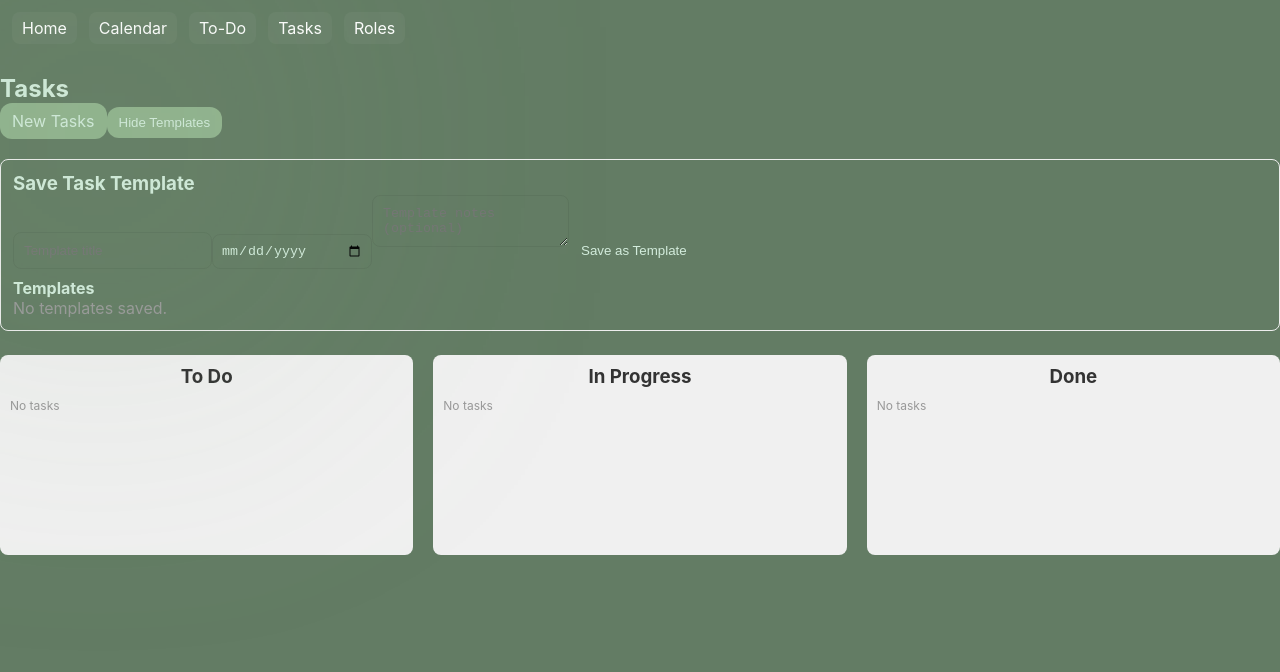
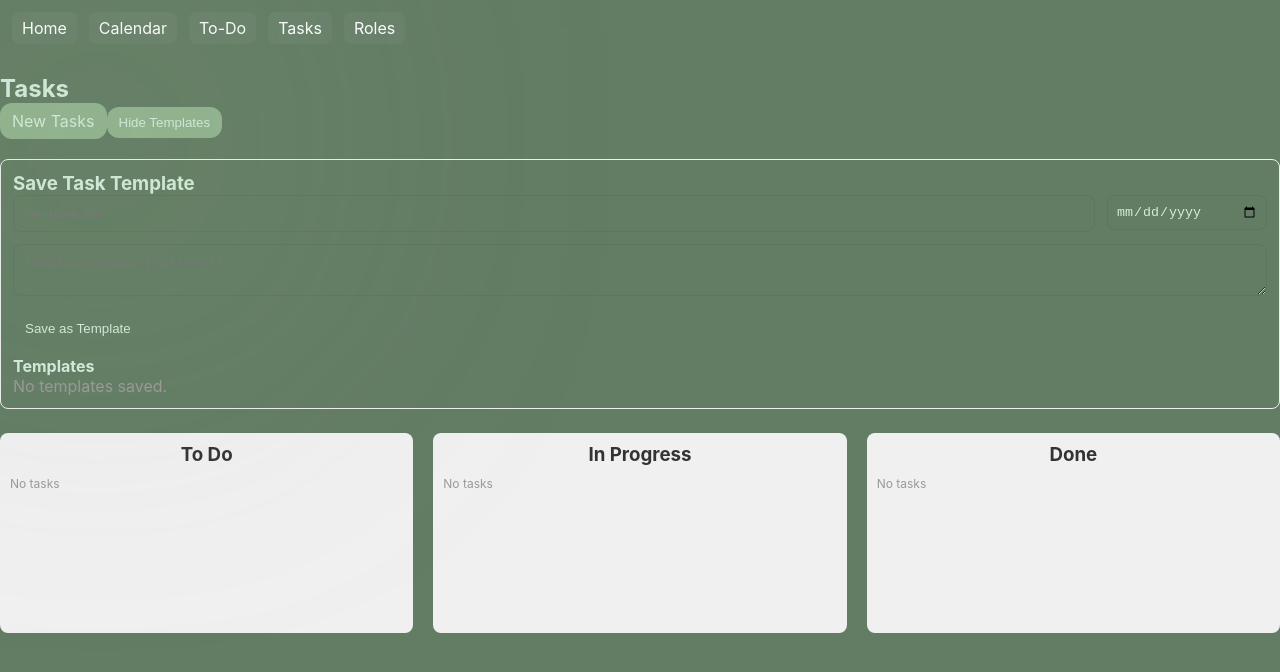
Before and after one commit to Camille-M1/create-react-app, a React (Create React App) app: page /tasks in a window 1280 px wide. Both pictures are taken after a click on the button "Templates". Shown: the top 672 px of the page. Built offline with nearby package versions, Linux system fonts and the light colour scheme.

Commit message:
Fix template

```diff
--- a/src/pages/TasksPage.js
+++ b/src/pages/TasksPage.js
@@ -87,29 +87,32 @@ const TasksPage = ({ tasks, onStatusChange, onDeleteTask }) => {
 
       {showTemplates && (
         <div className="template-section" style={{ marginBottom: 24, padding: 12, border: '1px solid #eee', borderRadius: 8 }}>
+
           <h3>Save Task Template</h3>
+          <div style={{ display: 'flex', gap: 12, alignItems: 'flex-start', marginBottom: 8, flexWrap: 'wrap' }}>
             <input
               className="task-input"
               placeholder="Template title"
               value={templateTitle}
               onChange={e => setTemplateTitle(e.target.value)}
-            style={{ marginBottom: 8 }}
+              style={{ minWidth: 180 }}
             />
             <input
               type="date"
               className="task-date"
               value={templateDueDate}
               onChange={e => setTemplateDueDate(e.target.value)}
-            style={{ marginBottom: 8 }}
+              style={{ minWidth: 140 }}
             />
             <textarea
               className="task-notes"
               placeholder="Template notes (optional)"
               value={templateNotes}
               onChange={e => setTemplateNotes(e.target.value)}
-            style={{ marginBottom: 8 }}
+              style={{ minWidth: 220, resize: 'vertical' }}
             />
-          <button className="btn-secondary" onClick={saveTemplate} style={{ marginBottom: 12 }}>Save as Template</button>
+            <button className="btn-secondary" onClick={saveTemplate} style={{ alignSelf: 'flex-end', height: 40 }}>Save as Template</button>
+          </div>
 
           <h4>Templates</h4>
           {templates.length === 0 && <p style={{ color: '#999' }}>No templates saved.</p>}
```
Lines whose indentation alone changed are shown as unchanged.
